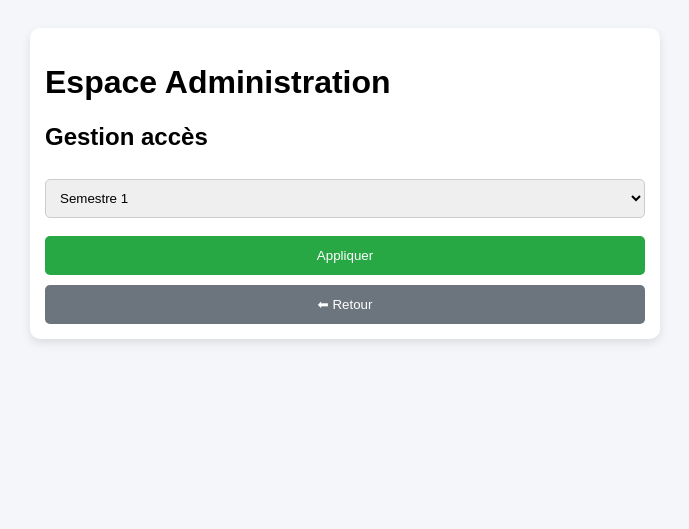
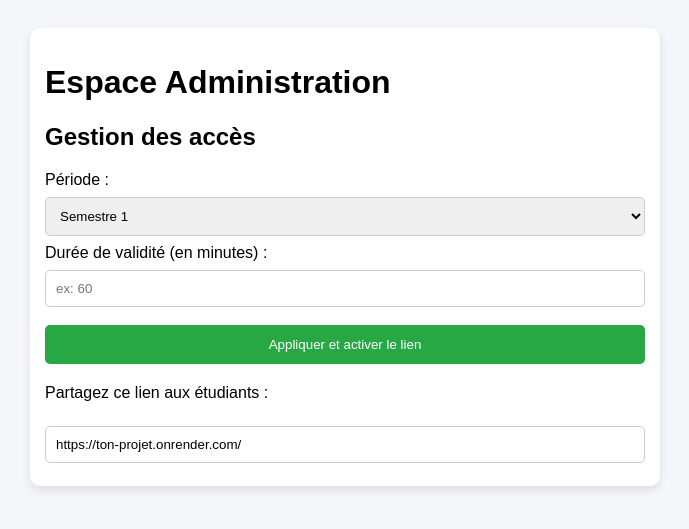
Before and after one commit to mroiviliabdou9-art/gestion-universitaires, a Flask app: page /admin in a window 1280 px wide, after a click on "3 - Gestion accès". Shown: the top 529 px of the page, without its empty margins (295-984 px from the left). Run offline with Flask 3, Linux system fonts and the light colour scheme; the visitor is signed in with stand-in values (Sample User, id 1).

Commit message:
Add files via upload

```diff
--- a/templates/Gestion_admin.html
+++ b/templates/Gestion_admin.html
@@ -58,17 +58,26 @@
         </div>
 
         <div id="acces" class="section">
-            <h2>Gestion accès</h2>
+    <h2>Gestion des accès</h2>
     <form action="/update_periode" method="POST">
+        <label>Période :</label>
         <select name="periode">
             <option value="S1">Semestre 1</option>
             <option value="S2">Semestre 2</option>
             <option value="REPECHAGE">Répêchage</option>
             <option value="FERME">Fermer le système</option>
         </select>
-                <button type="submit" class="btn-valider">Appliquer</button>
+
+        <label>Durée de validité (en minutes) :</label>
+        <input type="number" name="delai" placeholder="ex: 60" required>
+
+        <button type="submit" class="btn-valider">Appliquer et activer le lien</button>
     </form>
-            <button class="btn-retour" onclick="show('menu-principal')">⬅ Retour</button>
+
+    <div style="margin-top:20px;">
+        <p>Partagez ce lien aux étudiants :</p>
+        <input type="text" value="https://ton-projet.onrender.com/" readonly>
+    </div>
 </div>
 
         <div id="profil" class="section">
```
Also changed, not shown: templates/releves_notes.html (+17 -23 lines). Lines whose indentation alone changed are shown as unchanged.
